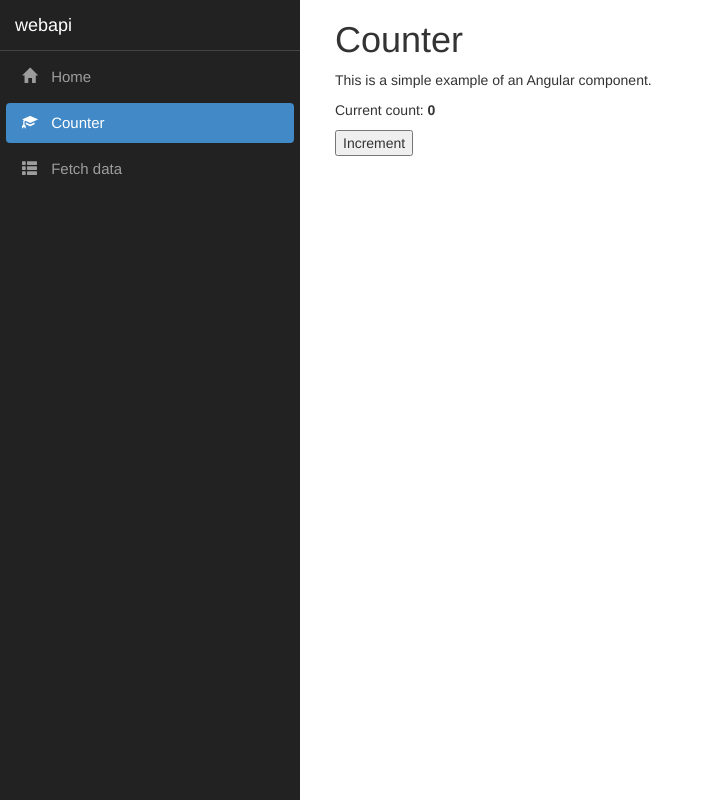
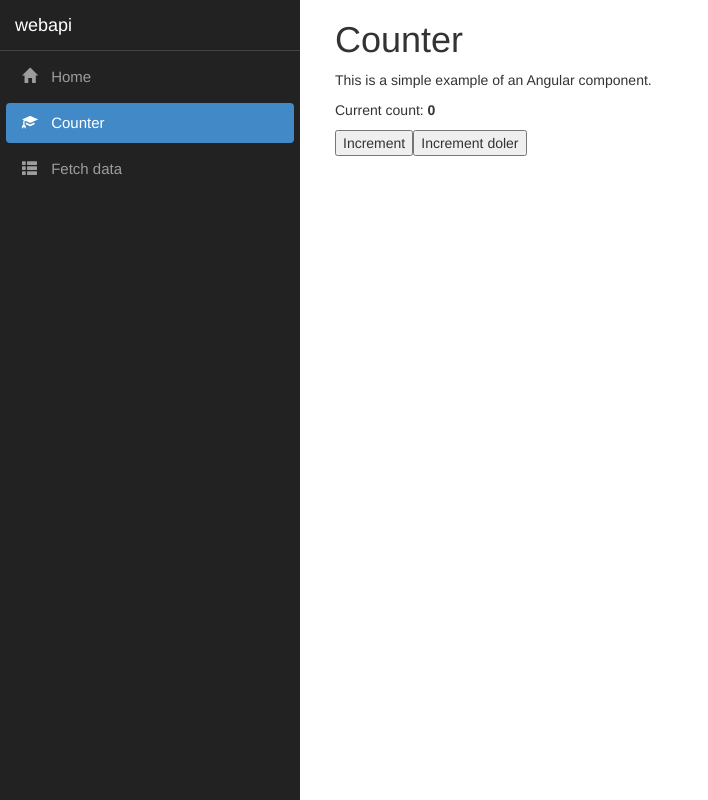
Before and after one commit to rajesh062/mvcrepo, an Angular app in the folder webapi/webapi/ClientApp/: page /counter in a window 1280 px wide. Shown: the whole page, without its empty margins (0-708 px from the left). Built offline with nearby package versions, Linux system fonts and the light colour scheme.

Commit message:
second method

```diff
--- a/webapi/webapi/ClientApp/src/app/counter/counter.component.html
+++ b/webapi/webapi/ClientApp/src/app/counter/counter.component.html
@@ -5,3 +5,4 @@
 <p>Current count: <strong>{{ currentCount }}</strong></p>
 
 <button (click)="incrementCounter()">Increment</button>
+<button (click)="incrementCounter()">Increment doler</button>
```
